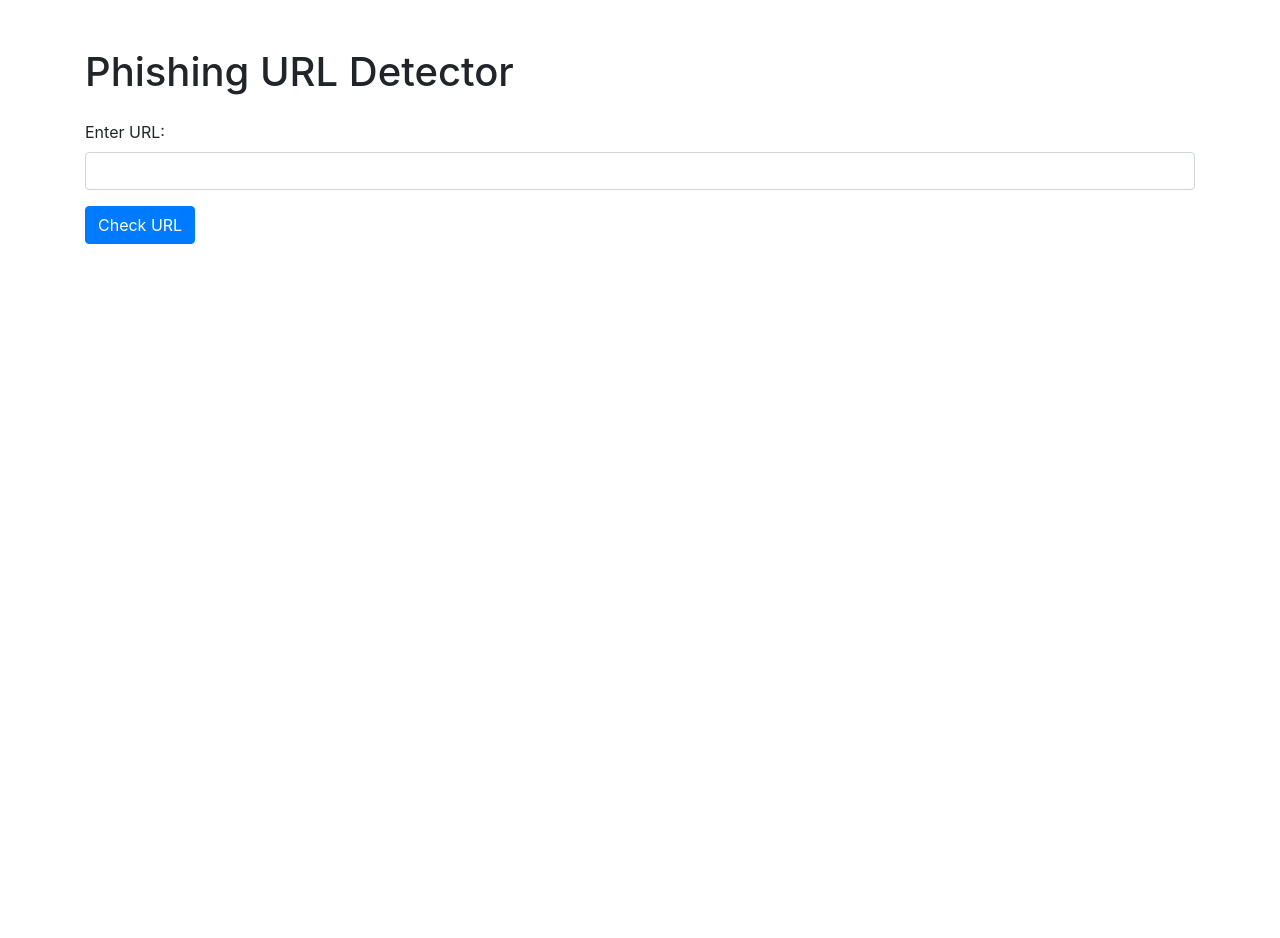
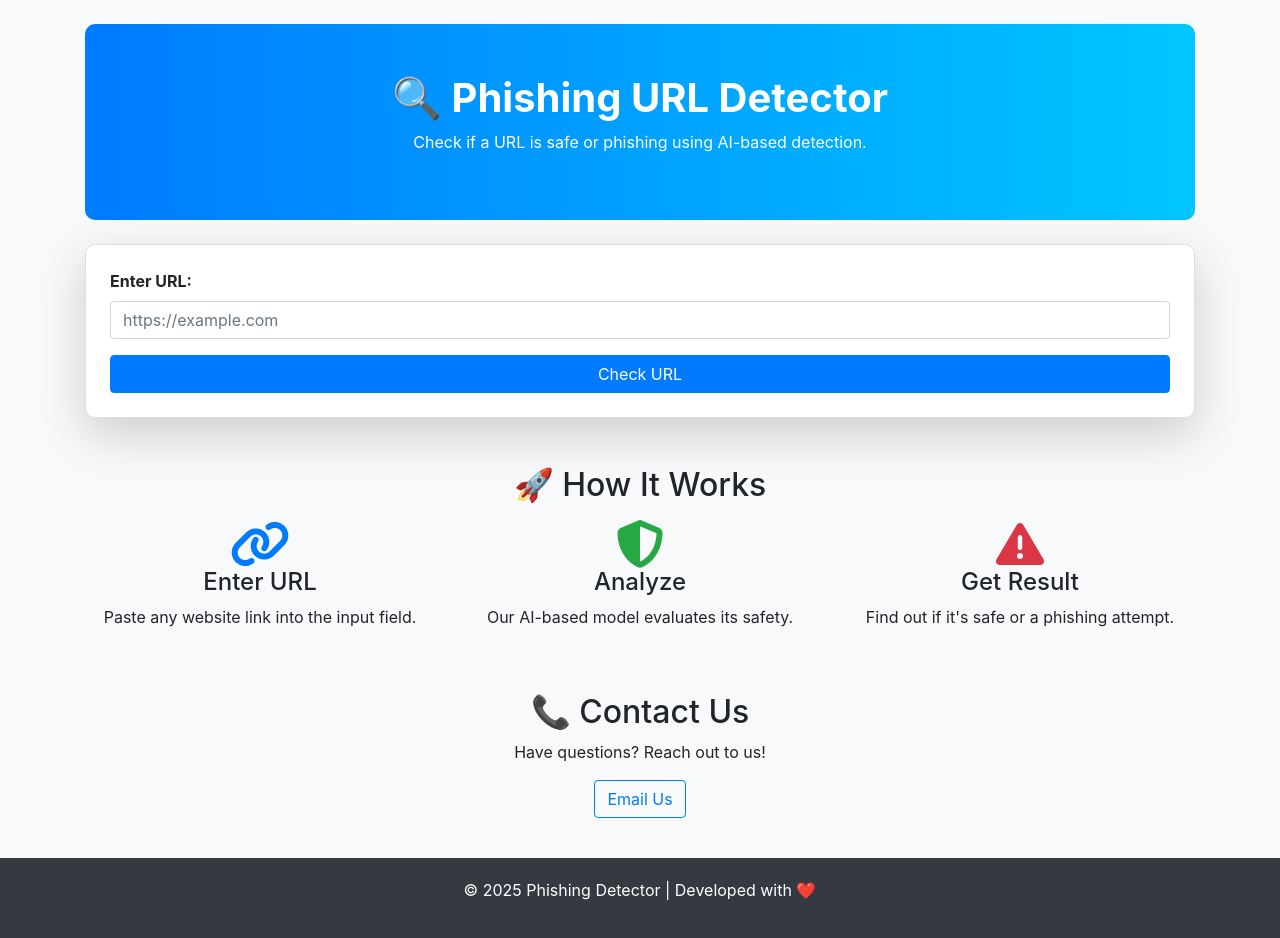
Before and after one commit to karthickkumar3011/Phishing_detector_using_ml, a Flask app: page / in a window 1280 px wide. Before the commit the page ends 244 px from the top, so only its background shows below. Run offline with Flask 3, Linux system fonts and the light colour scheme; parts of the project's set-up code (start-up, migrations or seed data) failed here and were passed over; some libraries are stand-ins or nearby versions.

Commit message:
Developed one more model(Naive Bayes)

```diff
--- a/app.py
+++ b/app.py
@@ -4,16 +4,20 @@ import joblib  # For loading the models
 import numpy as np
 from utils.features_extraction import extract_features  # Import the function
 import tensorflow as tf  # Make sure to import TensorFlow
+import warnings
+
+warnings.filterwarnings("ignore")
 
 app = Flask(__name__)
 
 # Load your models
-rf_model = joblib.load('saved_models/Random_Forest.pkl')
-xgb_model = joblib.load('saved_models/XGBoost.pkl')
-log_reg_model=joblib.load('saved_models\LogisticRegression.pkl')
-decision_tree_model=joblib.load('saved_models\DecisionTree.pkl')
-knn_model=joblib.load('saved_models\KNN.pkl')
-svm_model=joblib.load('saved_models\LogisticRegression.pkl')
+rf_model = joblib.load(r'saved_models/Random_Forest.pkl')
+xgb_model = joblib.load(r'saved_models/XGBoost.pkl')
+log_reg_model=joblib.load(r'saved_models/LogisticRegression.pkl')
+decision_tree_model=joblib.load(r'saved_models/DecisionTree.pkl')
+knn_model=joblib.load(r'saved_models/KNN.pkl')
+svm_model=joblib.load(r'saved_models/LogisticRegression.pkl')
+nb_model=joblib.load(r'saved_models/Naive_Bayes.pkl')
 
 @app.route('/')
 def home():
@@ -49,6 +53,7 @@ def predict():
     decision_tree_prediction = decision_tree_model.predict(feature_array)
     knn_prediction = knn_model.predict(feature_array)
     svm_prediction = svm_model.predict(feature_array)
+    nb_prediction = nb_model.predict(feature_array)
 
     # Interpret the predictions
     rf_result = "Phishing" if rf_prediction[0] == 0 else "Legitimate"
@@ -57,6 +62,7 @@ def predict():
     decision_tree_result = "Phishing" if decision_tree_prediction[0] == 0 else "Legitimate"
     knn_result = "Phishing" if knn_prediction[0] == 0 else "Legitimate"
     svm_result = "Phishing" if svm_prediction[0] == 0 else "Legitimate"
+    nb_result = "Phishing" if nb_prediction[0] == 0 else "Legitimate"
 
     return render_template('index.html',
                            prediction_rf=rf_result,
@@ -64,7 +70,8 @@ def predict():
                            prediction_log_reg=log_reg_result,
                            prediction_decision_tree=decision_tree_result,
                            prediction_knn=knn_result,
-                           prediction_svm=svm_result
+                           prediction_svm=svm_result,
+                           prediction_nb=nb_result
                            )
 
 if __name__ == '__main__':
--- a/static/style.css
+++ b/static/style.css
@@ -1,17 +1,36 @@
-
 body {
     background-color: #f8f9fa;
-    font-family: Arial, sans-serif;
 }
 
-h1 {
-    color: #343a40;
+.hero-section {
+    background: linear-gradient(to right, #007bff, #00c6ff);
+    color: white;
+    padding: 50px 20px;
+    text-align: center;
+    border-radius: 10px;
 }
 
-.container {
-    margin-top: 50px;
+.hero-section h1 {
+    font-size: 2.5rem;
+    font-weight: bold;
 }
 
-.alert {
+.card {
+    border-radius: 10px;
+}
+
+.result-box {
+    background: white;
+    padding: 20px;
+    border-radius: 10px;
     margin-top: 20px;
+    box-shadow: 0px 4px 10px rgba(0, 0, 0, 0.1);
 }
+
+footer {
+    margin-top: 40px;
+    padding: 20px;
+    background-color: #343a40;
+    color: white;
+    text-align: center;
+}
--- a/templates/index.html
+++ b/templates/index.html
@@ -1,60 +1,91 @@
 <!DOCTYPE html>
-<html lang="en">
 <html lang="en">
 <head>
     <meta charset="UTF-8">
     <meta name="viewport" content="width=device-width, initial-scale=1.0">
     <title>Phishing URL Detector</title>
+    <link rel="icon" type="image/png" href="/static/favicon.ico">
     <link rel="stylesheet" href="https://stackpath.bootstrapcdn.com/bootstrap/4.5.2/css/bootstrap.min.css">
-            <link rel="stylesheet" href="{{ url_for('static', filename='styles.css') }}">
+    <link rel="stylesheet" href="/static/style.css">
+    <script src="https://kit.fontawesome.com/a076d05399.js" crossorigin="anonymous"></script>
 </head>
 <body>
-    <div class="container">
-        <h1 class="mt-5">Phishing URL Detector</h1>
-        <form action="/predict" method="POST" class="mt-4">
+
+    <!-- Hero Section -->
+    <div class="container mt-4">
+        <div class="hero-section">
+            <h1>🔍 Phishing URL Detector</h1>
+            <p>Check if a URL is safe or phishing using AI-based detection.</p>
+        </div>
+    </div>
+
+    <!-- Input Section -->
+    <div class="container mt-4">
+        <div class="card shadow-lg p-4">
+            <form action="/predict" method="POST">
                 <div class="form-group">
-                <label for="url">Enter URL:</label>
-                <input type="text" class="form-control" id="url" name="url" required>
+                    <label for="url"><strong>Enter URL:</strong></label>
+                    <input type="text" class="form-control" id="url" name="url" required placeholder="https://example.com">
                 </div>
-            <button type="submit" class="btn btn-primary">Check URL</button>
+                <button type="submit" class="btn btn-primary btn-block">Check URL</button>
             </form>
+        </div>
+    </div>
 
-        {% if prediction_rf %}
-        <div class="alert alert-info mt-4">
-            <strong>Random Forest Prediction:</strong> {{ prediction_rf }}
+    <!-- Results Section -->
+    {% if prediction_rf or prediction_xgb or prediction_log_reg or prediction_decision_tree or prediction_knn or prediction_svm or prediction_nb %}
+    <div class="container result-box">
+        <h3 class="text-center">🛡️ Predictions</h3>
+        <ul class="list-group">
+            {% if prediction_rf %} <li class="list-group-item"><strong>Random Forest:</strong> {{ prediction_rf }}</li> {% endif %}
+            {% if prediction_xgb %} <li class="list-group-item"><strong>XGBoost:</strong> {{ prediction_xgb }}</li> {% endif %}
+            {% if prediction_log_reg %} <li class="list-group-item"><strong>Logistic Regression:</strong> {{ prediction_log_reg }}</li> {% endif %}
+            {% if prediction_decision_tree %} <li class="list-group-item"><strong>Decision Tree:</strong> {{ prediction_decision_tree }}</li> {% endif %}
+            {% if prediction_knn %} <li class="list-group-item"><strong>KNN:</strong> {{ prediction_knn }}</li> {% endif %}
+            {% if prediction_svm %} <li class="list-group-item"><strong>SVM:</strong> {{ prediction_svm }}</li> {% endif %}
+            {% if prediction_nb %} <li class="list-group-item"><strong>Naïve Bayes:</strong> {{ prediction_nb }}</li> {% endif %}
+        </ul>
     </div>
     {% endif %}
 
-        {% if prediction_xgb %}
-        <div class="alert alert-info mt-4">
-            <strong>XGBoost Prediction:</strong> {{ prediction_xgb }}
+    <!-- How It Works Section -->
+    <div class="container mt-5">
+        <h2 class="text-center">🚀 How It Works</h2>
+        <div class="row text-center mt-3">
+            <div class="col-md-4">
+                <i class="fas fa-link fa-3x text-primary"></i>
+                <h4>Enter URL</h4>
+                <p>Paste any website link into the input field.</p>
             </div>
-        {% endif %}
+            <div class="col-md-4">
+                <i class="fas fa-shield-alt fa-3x text-success"></i>
+                <h4>Analyze</h4>
+                <p>Our AI-based model evaluates its safety.</p>
+            </div>
+            <div class="col-md-4">
+                <i class="fas fa-exclamation-triangle fa-3x text-danger"></i>
+                <h4>Get Result</h4>
+                <p>Find out if it's safe or a phishing attempt.</p>
+            </div>
+        </div>
+    </div>
 
-        {% if prediction_log_reg %}
-        <div class="alert alert-info mt-4">
-            <strong>Logistic Regression Prediction:</strong> {{ prediction_log_reg }}
+    <!-- Contact Section -->
+    <div class="container mt-5">
+        <h2 class="text-center">📞 Contact Us</h2>
+        <p class="text-center">Have questions? Reach out to us!</p>
+        <div class="text-center">
+            <a href="mailto:support@example.com" class="btn btn-outline-primary">Email Us</a>
         </div>
-        {% endif %}
+    </div>
 
-        {% if prediction_decision_tree %}
-        <div class="alert alert-info mt-4">
-            <strong>Decision Tree Prediction:</strong> {{ prediction_decision_tree }}
-        </div>
-        {% endif %}
+    <!-- Footer -->
+    <footer>
+        <p>&copy; 2025 Phishing Detector | Developed with ❤️</p>
+    </footer>
 
-        {% if prediction_knn %}
-        <div class="alert alert-info mt-4">
-            <strong>KNN Prediction:</strong> {{ prediction_knn }}
-        </div>
-        {% endif %}
-
-        {% if prediction_svm %}
-        <div class="alert alert-info mt-4">
-            <strong>SVM Prediction:</strong> {{ prediction_svm }}
-        </div>
-        {% endif %}
-
-    </div>
+    <!-- Bootstrap & JS -->
+    <script src="https://code.jquery.com/jquery-3.5.1.slim.min.js"></script>
+    <script src="https://stackpath.bootstrapcdn.com/bootstrap/4.5.2/js/bootstrap.bundle.min.js"></script>
 </body>
 </html>
```
Also changed, not shown: static/favicon.ico (added), 2 other files. Lines whose indentation alone changed are shown as unchanged.
